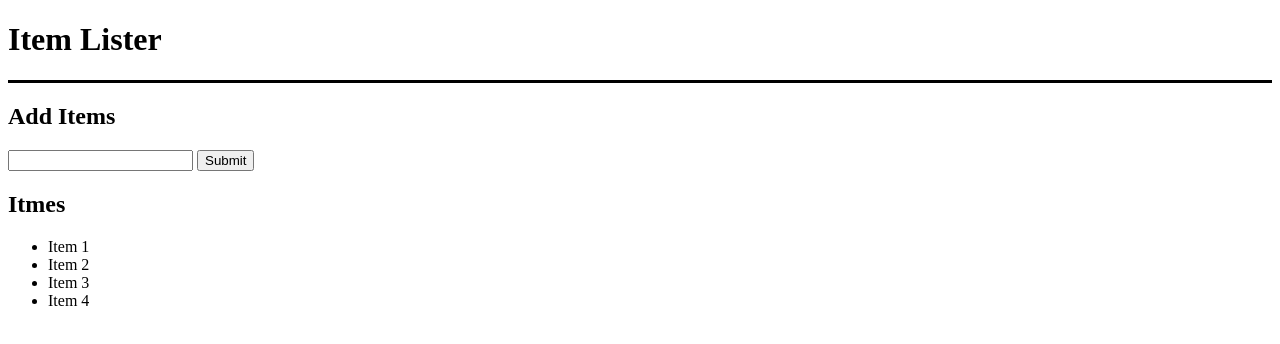
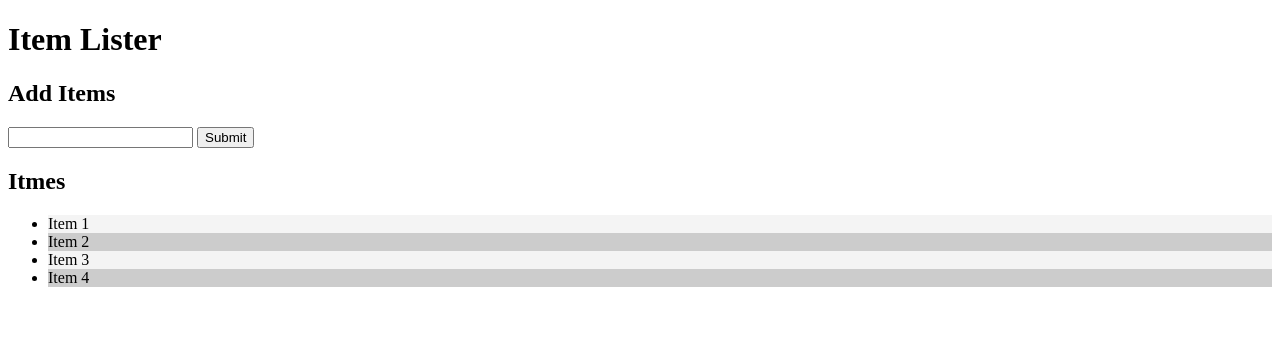
Before and after one commit to dandan682/git_test, a plain HTML site: page dom.html in a window 1280 px wide. Drawn offline with Linux system fonts and the light colour scheme.

Commit message:
update  dom

```diff
--- a/dom.js
+++ b/dom.js
@@ -5,12 +5,40 @@ console.log(document.body)
 console.log(document.domain)
 console.log(document.all)
 console.log(document.forms)
-let headerTitle = document.getElementById('header-title')
-let header = document.getElementById("main-header");
-console.log(headerTitle)
+// let headerTitle = document.getElementById('header-title')
+// let header = document.getElementById("main-header");
+// console.log(headerTitle)
 // headerTitle.innerText = "Goodbye"
-console.log(headerTitle.textContent);
-console.log(headerTitle.innerText);
+// console.log(headerTitle.textContent);
+// console.log(headerTitle.innerText);
 // headerTitle.innerHTML = "<h3>Adios</h3>"
 // headerTitle.style.borderBottom = 'solid 3px #000'
-header.style.borderBottom = 'solid 3px #000'
+// header.style.borderBottom = 'solid 3px #000'
+
+// QUERYSELECTOR
+
+// let header = document.querySelector('#main-header')
+// header.style.borderBottom = 'solid 4px #ccc'
+// let input = document.querySelector("input")
+// input.value = 'Hello World'
+// let submit = document.querySelector('input[type="submit"]')
+// submit.value = 'SEND'
+// let item = document.querySelector('.list-group-item')
+// item.style.color = 'red'
+// let lastItem = document.querySelector(".list-group-item:last-child")
+// lastItem.style.color = "blue"
+// let secondItem = document.querySelector(".list-group-item:nth-child(2")
+// secondItem.style.color = "coral"
+
+//QUERYSELECTORALL
+
+let titles = document.querySelectorAll('.title')
+console.log(titles)
+
+let odd = document.querySelectorAll("li:nth-child(odd)")
+let even = document.querySelectorAll('li:nth-child(even)')
+
+for (let i = 0; i < odd.length; i++) {
+    odd[i].style.backgroundColor = "#f4f4f4"
+    even[i].style.backgroundColor = '#ccc'
+}
```
Also changed, not shown: dom.html (+3 -0 lines).
